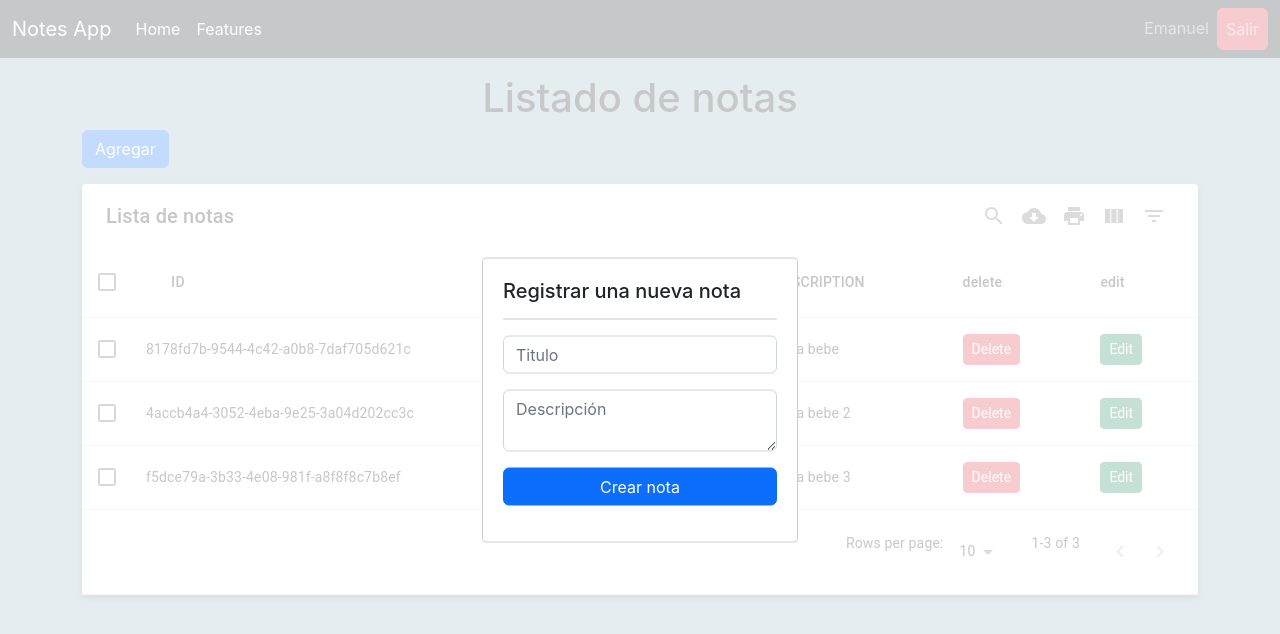
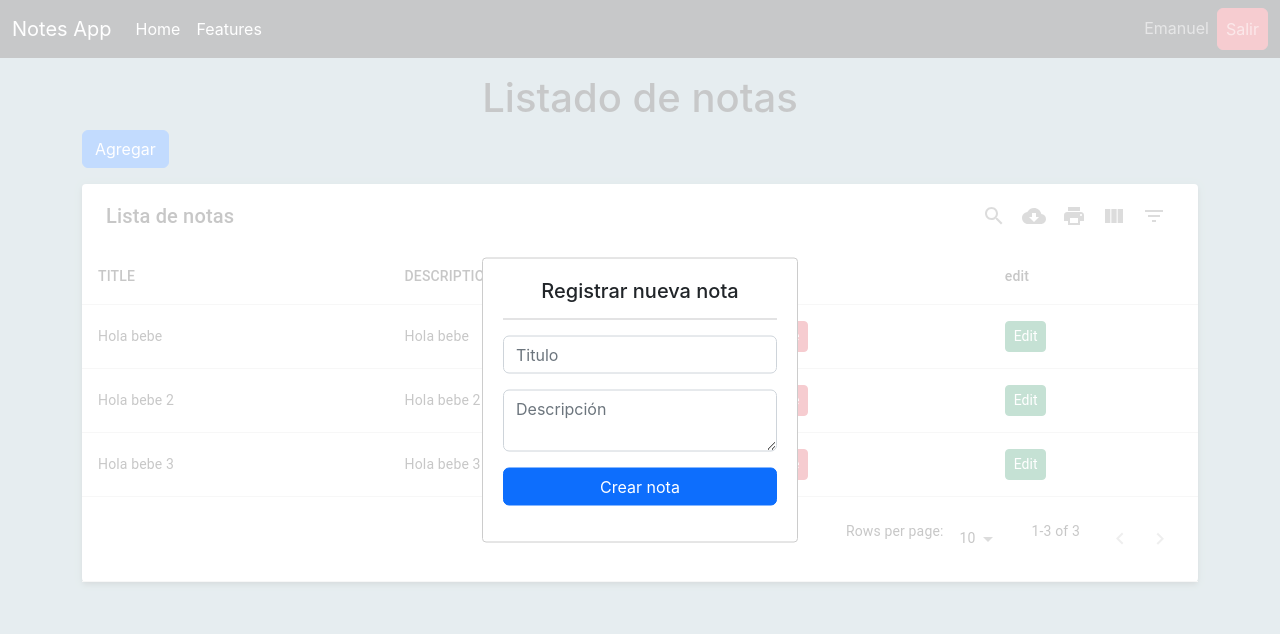
Before and after one commit to emanuelhardwell/notes-app-v2-front, a React (Create React App) app: page / in a window 1280 px wide. Both pictures are taken after a click on the button "Agregar". Shown: the top 634 px of the page. Built offline with nearby package versions, Linux system fonts and the light colour scheme.

Commit message:
[Note] se actualizo el data-table de NoteScreen

```diff
--- a/src/components/note/NoteModal.js
+++ b/src/components/note/NoteModal.js
@@ -1,9 +1,13 @@
-import React, { useState } from "react";
+import React, { useEffect, useState } from "react";
 import { useDispatch, useSelector } from "react-redux";
 import Modal from "react-modal";
 import Swal from "sweetalert2";
 import { modalClose } from "../../actions/uiActions";
-import { noteAdd } from "../../actions/noteActions";
+import {
+  noteAdd,
+  noteClearActive,
+  noteUpdate,
+} from "../../actions/noteActions";
 import { v4 as uuidv4 } from "uuid";
 
 const customStyles = {
@@ -26,6 +30,7 @@ const initialState = {
 
 export const NoteModal = () => {
   const { modalOpen } = useSelector((state) => state.ui);
+  const { noteActive } = useSelector((state) => state.note);
   const dispatch = useDispatch();
   const [formValues, setFormValues] = useState(initialState);
 
@@ -49,16 +54,31 @@ export const NoteModal = () => {
         "error"
       );
     }
-    console.log(title, description);
+    // console.log(title, description);
 
-    dispatch(noteAdd({ id: uuidv4(), title, description }));
-    handleReset();
-    closeModal();
+    if (noteActive) {
+      dispatch(noteUpdate(formValues));
+      closeModal();
+      dispatch(noteClearActive());
+    } else {
+      dispatch(noteAdd({ id: uuidv4(), title, description }));
+      handleReset();
+      closeModal();
+    }
   };
 
   const closeModal = () => {
     dispatch(modalClose());
+    dispatch(noteClearActive());
   };
+
+  useEffect(() => {
+    if (noteActive) {
+      setFormValues(noteActive);
+    } else {
+      setFormValues(initialState);
+    }
+  }, [noteActive]);
 
   return (
     <>
@@ -67,10 +87,13 @@ export const NoteModal = () => {
         // onAfterOpen={afterOpenModal}
         onRequestClose={closeModal}
         style={customStyles}
-        closeTimeoutMS={200}
+        closeTimeoutMS={20}
         contentLabel="Note Modal"
       >
-        <h5> Registrar una nueva nota </h5>
+        <h5 className="text-center">
+          {" "}
+          {noteActive ? "Editar nota" : "Registrar nueva nota"}{" "}
+        </h5>
         <hr />
         <form onSubmit={handleSubmit}>
           <div className="mb-3">
@@ -96,7 +119,10 @@ export const NoteModal = () => {
           </div>
 
           <div className="mb-3 d-grid gap-2">
-            <button className="btn btn-primary">Crear nota</button>
+            <button className="btn btn-primary">
+              {" "}
+              {noteActive ? "Editar nota" : "Crear nota"}{" "}
+            </button>
           </div>
         </form>
       </Modal>
--- a/src/components/note/NoteScreen.js
+++ b/src/components/note/NoteScreen.js
@@ -4,6 +4,7 @@ import { modalOpen } from "../../actions/uiActions";
 import { Navbar } from "../ui/Navbar";
 import { NoteModal } from "./NoteModal";
 import MUIDataTable from "mui-datatables";
+import { noteActive, noteDelete } from "../../actions/noteActions";
 
 export const NoteScreen = () => {
   const dispatch = useDispatch();
@@ -17,6 +18,18 @@ export const NoteScreen = () => {
     console.log("delete products");
   };
 
+  const handleDelete = (id) => {
+    dispatch(noteDelete(id));
+  };
+
+  const handleUpdate = (id) => {
+    const note = notes.filter((note) => note.id === id);
+    // console.log(note[0]);
+
+    dispatch(noteActive(note[0]));
+    dispatch(modalOpen());
+  };
+
   const colums = [
     {
       name: "id",
@@ -24,6 +37,7 @@ export const NoteScreen = () => {
       options: {
         filter: false,
         sort: true,
+        display: false,
       },
     },
     { name: "title", label: "TITLE", options: { filter: false, sort: false } },
@@ -44,14 +58,15 @@ export const NoteScreen = () => {
             <button
               className="btn btn-danger btn-sm"
               onClick={() => {
-                console.log(value);
-                console.log(tableMeta.rowData[0]);
+                // console.log(value);
+                // console.log(tableMeta.rowData[0]);
                 // console.log(updateValue);
                 // const dataNew = products.filter(
                 //   (p) => p.id !== tableMeta.rowData[0]
                 // );
                 // console.log(dataNew);
                 // setProducts(dataNew);
+                handleDelete(tableMeta.rowData[0]);
               }}
             >
               Delete
@@ -73,6 +88,9 @@ export const NoteScreen = () => {
               className="btn btn-success btn-sm"
               onClick={() => {
                 // updateProdut(tableMeta.rowData[0]);
+                // console.log(tableMeta);
+                // console.log(tableMeta.tableData);
+                handleUpdate(tableMeta.rowData[0]);
               }}
             >
               Edit
@@ -85,7 +103,12 @@ export const NoteScreen = () => {
 
   const options = {
     filterType: "checkbox",
+    // selectableRowsHideCheckboxes: false,
+    selectableRows: "none",
     onRowsDelete: (rowsDeleted, data, dataIndex) => {
+      console.log(rowsDeleted.data);
+      console.log(data);
+      console.log(dataIndex);
       deleteProducts(rowsDeleted);
     },
   };
```
